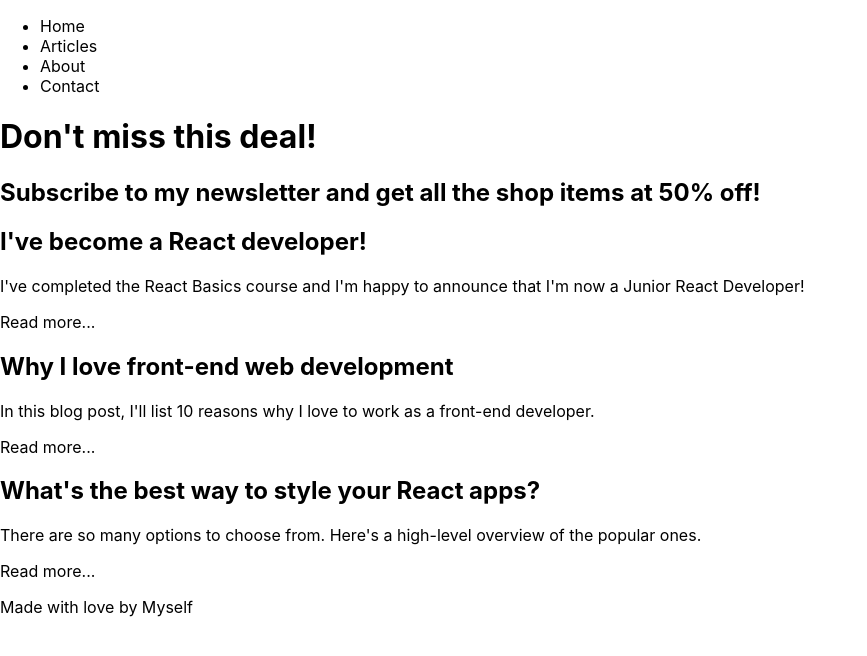
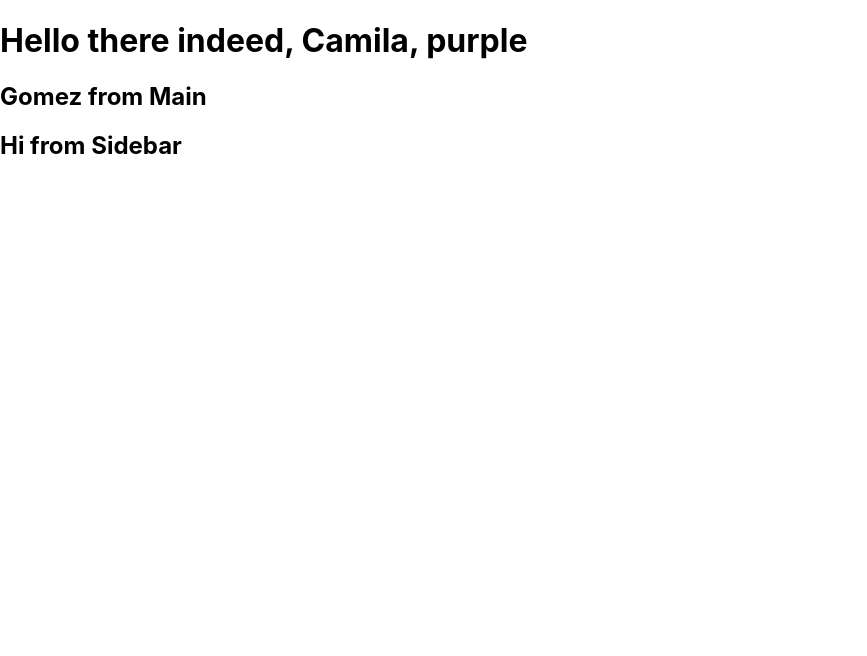
Before and after one commit to camigoal/firstapp, a React (Create React App) app: page / in a window 1280 px wide. Shown: the top 656 px of the page, without its empty margins (0-867 px from the left). Built offline with nearby package versions, Linux system fonts and the light colour scheme.

Commit message:
septimo commit

```diff
--- a/src/App.js
+++ b/src/App.js
@@ -1,4 +1,7 @@
 import logo from './logo.svg';
+import Header from './components/Header';
+import Main from './components/Main';
+import Sidebar from './components/Sidebar';
 import './App.css';
 import React from 'react';
 import Nav from './components/Nav';
@@ -11,7 +14,9 @@ import Footer from './components/Footer';
 function App() {
   return (
     <div>
-      <Nav /><Promo /><Intro1 /><Intro2 /><Intro3 /><Footer />
+      <Header name="Camila" color="purple" />
+      <Main greet="Gomez" />
+      <Sidebar greet="Hi" />
     </div>
   );
 }
--- /dev/null
+++ b/src/components/Header.js
@@ -0,0 +1,8 @@
+import React from 'react';
+
+function Header(props) {
+    console.log(props)
+    return <h1>Hello there indeed, {props.name}, {props.color}</h1>;
+}
+
+export default Header;
--- /dev/null
+++ b/src/components/Main.js
@@ -0,0 +1,6 @@
+function Main(props) {
+
+    return <h2>{props.greet} from Main</h2>;
+}
+
+export default Main;
--- /dev/null
+++ b/src/components/Sidebar.js
@@ -0,0 +1,5 @@
+function Sidebar(props) {
+    return <h2>{props.greet} from Sidebar</h2>;
+}
+
+export default Sidebar;
```
